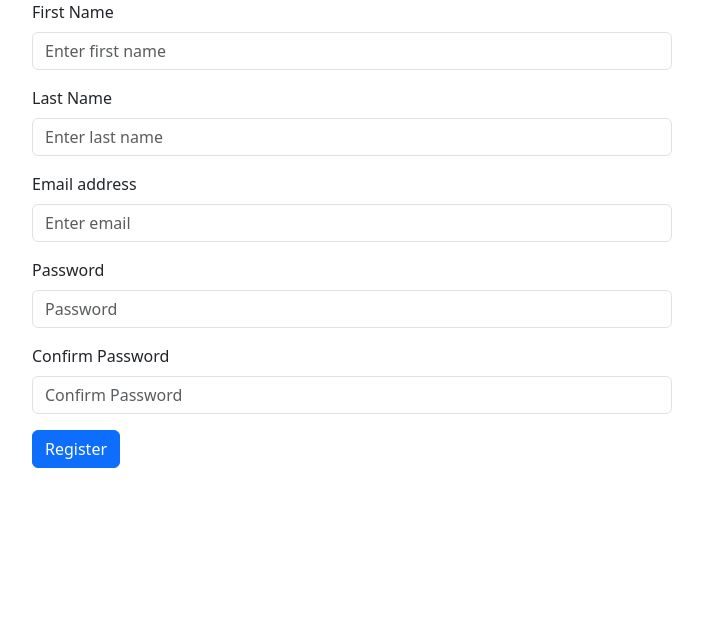
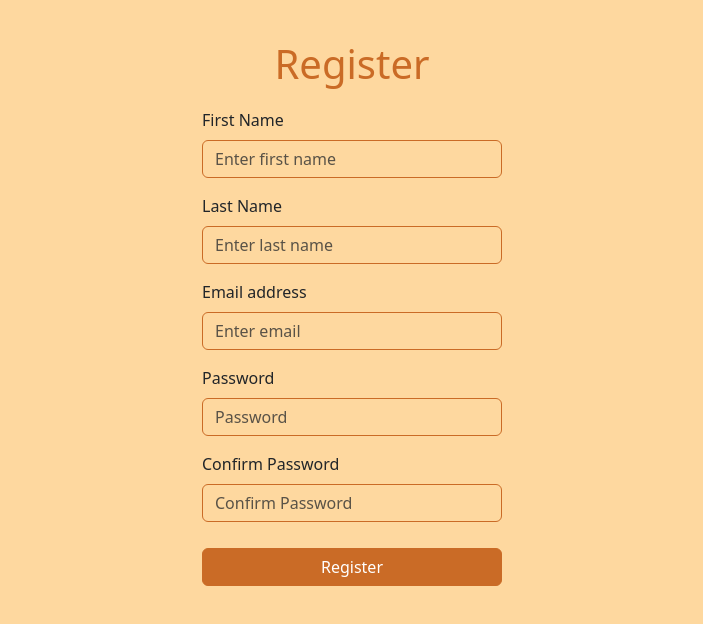
Before and after one commit to arey1124/CSCI-5709-Tutorials, a React (Create React App) app in the folder Tutorial3/tutorial-3-app/: page / in a window 1280 px wide. Shown: the top 624 px of the page, without its empty margins (288-991 px from the left). Built offline with nearby package versions, Linux system fonts and the light colour scheme.

Commit message:
Bug fixes and style changes

```diff
--- a/Tutorial3/tutorial-3-app/src/Registration/Registration.css
+++ b/Tutorial3/tutorial-3-app/src/Registration/Registration.css
@@ -2,4 +2,59 @@
   align-self: center;
   width: 50%;
   margin: auto;
+  padding: 20px;
+  text-align: -webkit-center;
 }
+
+form {
+
+  label {
+    float: left;
+  }
+
+  .invalid-feedback {
+    text-align: left;
+  }
+
+  .form-control {
+    border-color: #CA6B26;
+    background: #FED89F;
+  }
+
+  .form-control:focus {
+    border-color: #CA6B26;
+    background: #FED89F;
+    outline: 0 none;
+    box-shadow: none;
+  }
+
+  .form-control:-webkit-autofill,
+  .form-control:-webkit-autofill:hover,
+  .form-control:-webkit-autofill:focus,
+  .form-control:-webkit-autofill:active{
+      -webkit-box-shadow: 0 0 0 30px #FED89F inset !important;
+  }
+}
+
+body {
+  background-color: #FED89F;
+}
+
+.btn-primary {
+  background: #CA6B26;
+  border-color: #CA6B26;
+  color: #ffffff;
+  margin-top: 10px;
+}
+
+.btn:hover {
+  background: #a64d13;
+  border-color: #a64d13;
+  color: #FFFFFF;
+}
+
+.form-header {
+  color: #CA6B26;
+  margin-top: 20px;
+  margin-bottom: 20px;
+}
--- a/Tutorial3/tutorial-3-app/src/Registration/Registration.js
+++ b/Tutorial3/tutorial-3-app/src/Registration/Registration.js
@@ -36,7 +36,7 @@ function Registration() {
     setValues({
       ...values,
       [event.target.name]: event.target.value,
-    });
+    }, () => {validateForm()});
   }
 
   useEffect(()=>{
@@ -54,14 +54,14 @@ function Registration() {
   const handleFormSubmit = (event) => {
     event.preventDefault();
 
-    if(Object.keys(values).length === 0) {
-      setErrors({...errors,
-        "first-name" : true,
-        "last-name" : true,
-        "email" : true,
-        "password" : true,
-        "confirm-password" : true,
-      });
+    if(Object.keys(values).length !== 5) {
+      var newErrors = {};
+      for(var input of ["first-name", "last-name", "email", "password", "confirm-password"]) {
+        if (!values.hasOwnProperty(input)) {
+          newErrors[input] = true;
+        }
+      }
+      setErrors({...errors, ...newErrors});
     } else {
       validateForm();
     }
@@ -78,8 +78,9 @@ function Registration() {
       </header>
 
       <div className="registration-form-div">
+        <h1 className="form-header">Register</h1>
         <Form onSubmit={handleFormSubmit}>
-          <Form.Group className="mb-3" controlId="first-name">
+          <Form.Group className="mb-3 col-md-6" controlId="first-name">
             <Form.Label>First Name</Form.Label>
             <Form.Control
               name="first-name"
@@ -92,7 +93,7 @@ function Registration() {
             </Form.Control.Feedback>
           </Form.Group>
 
-          <Form.Group className="mb-3" controlId="last-name">
+          <Form.Group className="mb-3 col-md-6" controlId="last-name">
             <Form.Label>Last Name</Form.Label>
             <Form.Control
               name="last-name"
@@ -105,7 +106,7 @@ function Registration() {
             </Form.Control.Feedback>
           </Form.Group>
 
-          <Form.Group className="mb-3" controlId="email">
+          <Form.Group className="mb-3 col-md-6" controlId="email">
             <Form.Label>Email address</Form.Label>
             <Form.Control
               name="email"
@@ -118,7 +119,7 @@ function Registration() {
             </Form.Control.Feedback>
           </Form.Group>
 
-          <Form.Group className="mb-3" controlId="password">
+          <Form.Group className="mb-3 col-md-6" controlId="password">
             <Form.Label>Password</Form.Label>
             <Form.Control
               name="password"
@@ -131,7 +132,7 @@ function Registration() {
             </Form.Control.Feedback>
           </Form.Group>
 
-          <Form.Group className="mb-3" controlId="confirm-password">
+          <Form.Group className="mb-3 col-md-6" controlId="confirm-password">
             <Form.Label>Confirm Password</Form.Label>
             <Form.Control
               name="confirm-password"
@@ -144,7 +145,7 @@ function Registration() {
             </Form.Control.Feedback>
           </Form.Group>
 
-          <Button variant="primary" type="submit">
+          <Button variant="primary" type="submit" className="col-md-6">
             Register
           </Button>
         </Form>
```
